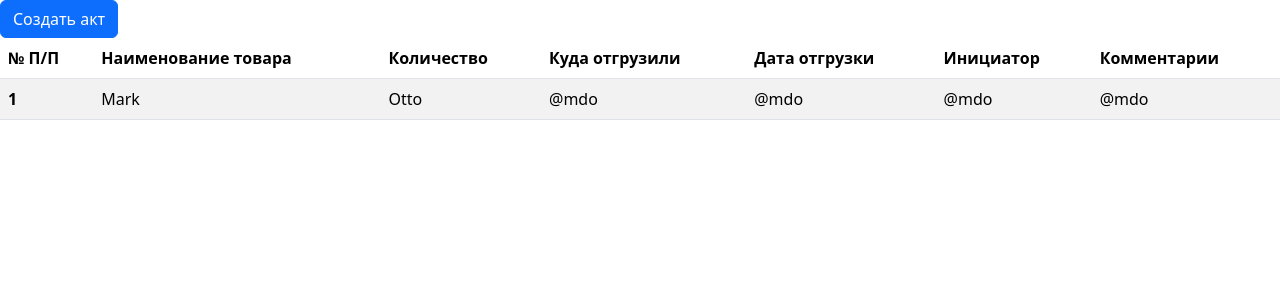
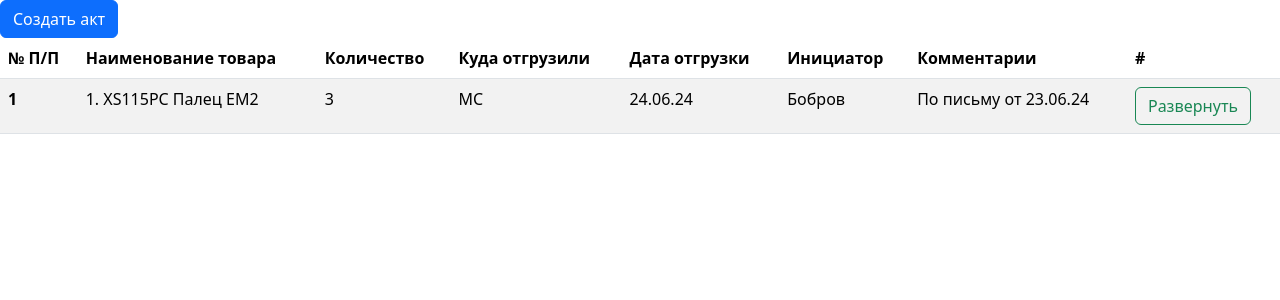
Before and after one commit to Starkrus/projects-and-tasks, a PHP site: page / in a window 1280 px wide. Shown: the part 56-356 px from the top of the page. Run offline with PHP 8.4, Linux system fonts and the light colour scheme.

Commit message:
creating a table

```diff
--- a/projects/Acts, shipment/public/index.php
+++ b/projects/Acts, shipment/public/index.php
@@ -49,17 +49,19 @@
             <th scope="col">Дата отгрузки</th>
             <th scope="col">Инициатор</th>
             <th scope="col">Комментарии</th>
+            <th scope="col">#</th>
         </tr>
         </thead>
         <tbody>
         <tr>
             <th scope="row">1</th>
-            <td>Mark</td>
-            <td>Otto</td>
-            <td>@mdo</td>
-            <td>@mdo</td>
-            <td>@mdo</td>
-            <td>@mdo</td>
+            <td>1. XS115PC Палец EM2</td>
+            <td>3</td>
+            <td>МС</td>
+            <td>24.06.24</td>
+            <td>Бобров</td>
+            <td>По письму от 23.06.24</td>
+            <td><button class="btn btn-outline-success" type="submit">Развернуть</button></td>
         </tr>
         </tbody>
     </table>
```
